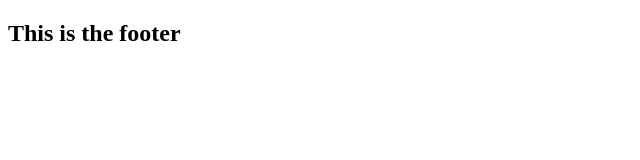
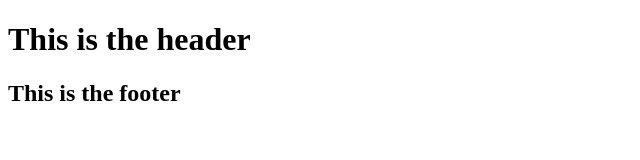
Before and after one commit to dev-dermo/feature-branch-workflow, a plain HTML site: page index.html in a window 1280 px wide. Shown: the whole page, without its empty margins (0-640 px from the left). Drawn offline with Linux system fonts and the light colour scheme.

Commit message:
updated index file

```diff
--- a/index.html
+++ b/index.html
@@ -9,7 +9,9 @@
 	<title>Document</title>
 </head>
 <body>
-
+	<header>
+		<h1>This is the header</h1>
+	</header>
 
 	<div id="footer">
 		<h2>This is the footer</h2>
```
